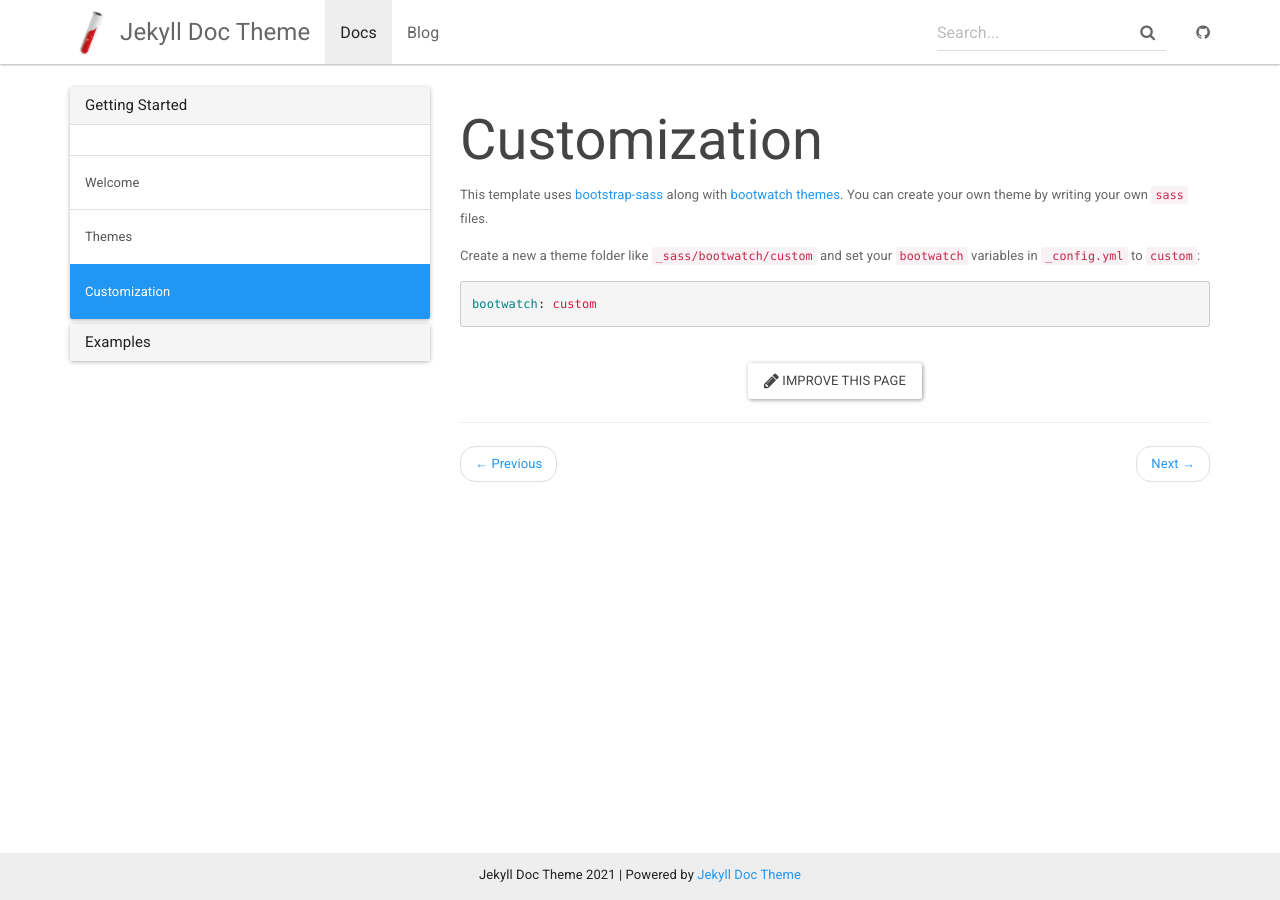
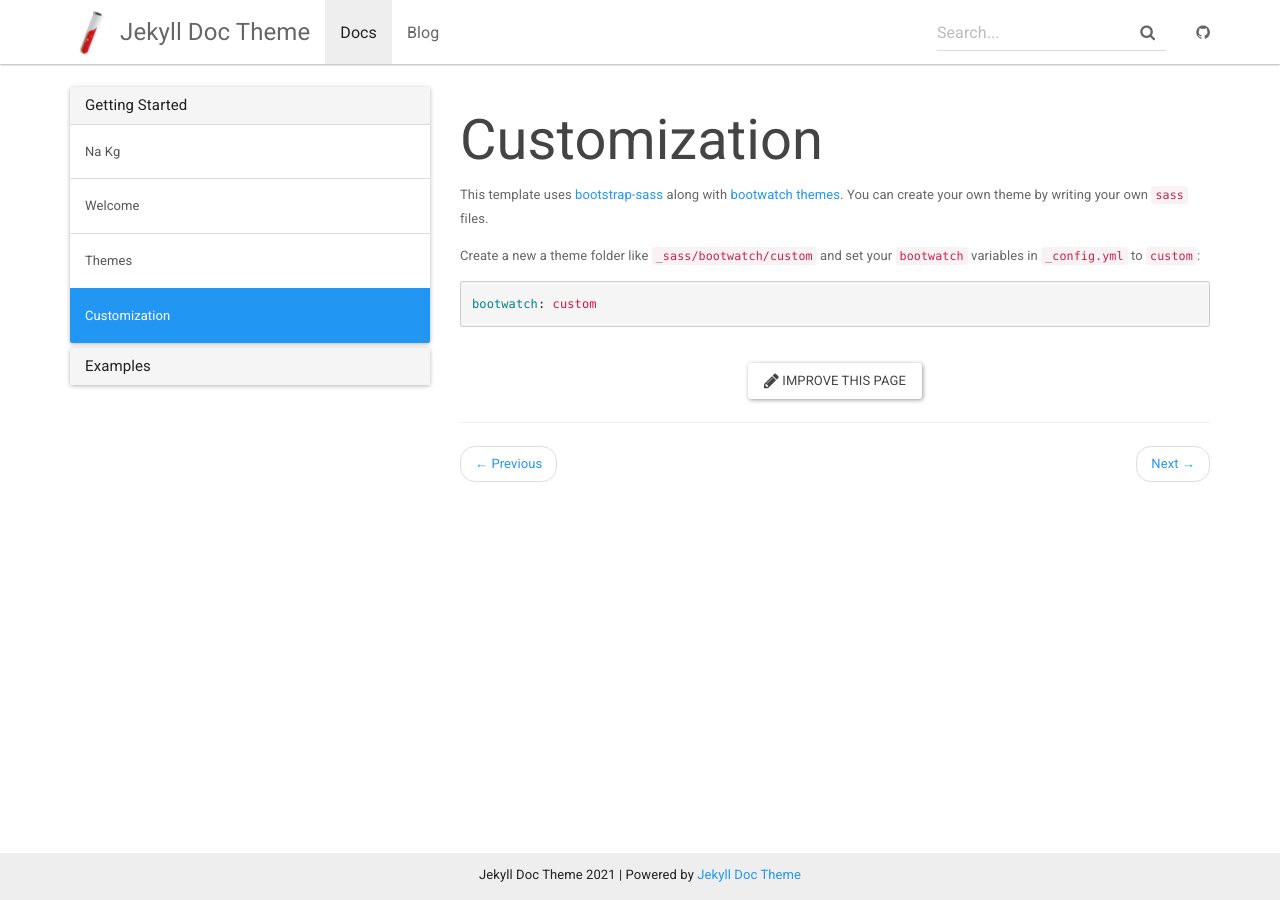
Before and after one commit to ISE-FIZKarlsruhe/Transraz, a Jekyll site: the page built from _docs/customization.md, in a window 1280 px wide. Built offline with Jekyll 4.4.1, drawn with Linux system fonts in a browser that asks for light colours.

Commit message:
Update docs.yml

```diff
--- a/_data/docs.yml
+++ b/_data/docs.yml
@@ -1,6 +1,6 @@
 - title: Getting Started
   docs:
-  - about
+  - NA-KG
   - home
   - themes
   - customization
```
